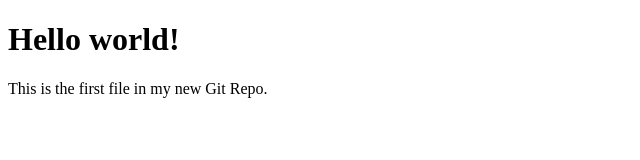
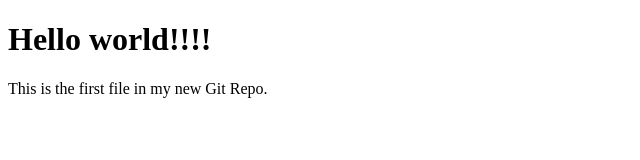
Before and after one commit to M1022752/Keerthi_Revanasiddappa_GitLearning, a plain HTML site: page index.html in a window 1280 px wide. Shown: the full height of the page, 0-640 px from the left. Drawn offline with Linux system fonts and the light colour scheme.

Commit message:
Add files via upload

```diff
--- a/index.html
+++ b/index.html
@@ -1,11 +1,11 @@
 <!DOCTYPE html>
 <html>
 <head>
-<title>Hello World!</title>
+<title>Hello World!!!</title>
 </head>
 <body>
 
-<h1>Hello world!</h1>
+<h1>Hello world!!!!</h1>
 <p>This is the first file in my new Git Repo.</p>
 
 </body>
```
